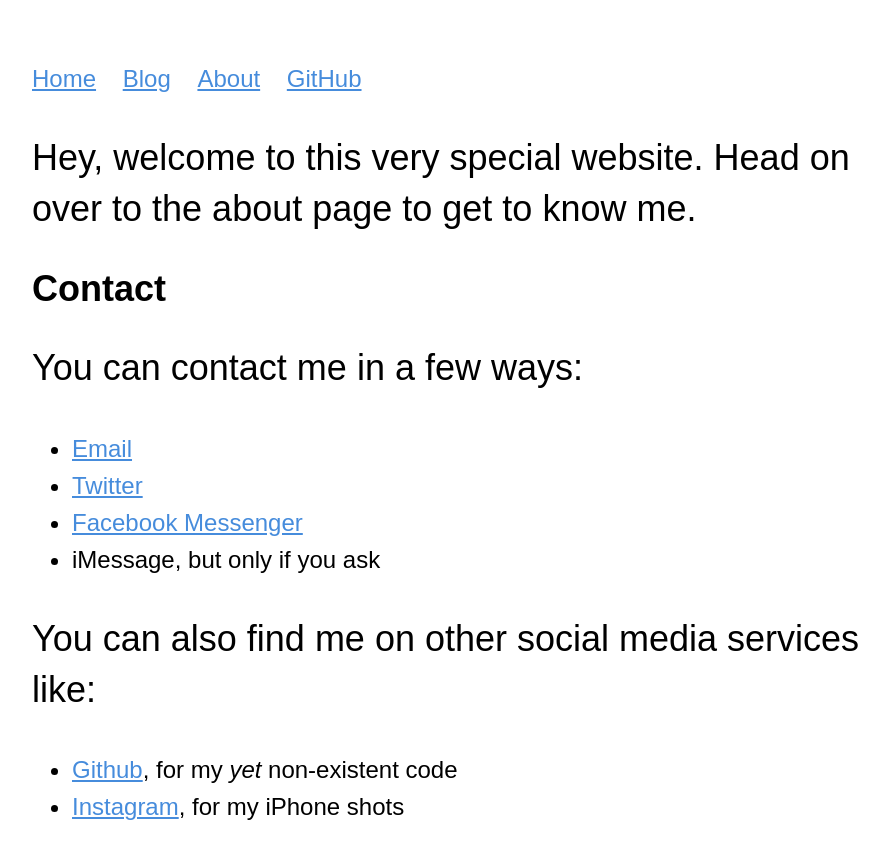
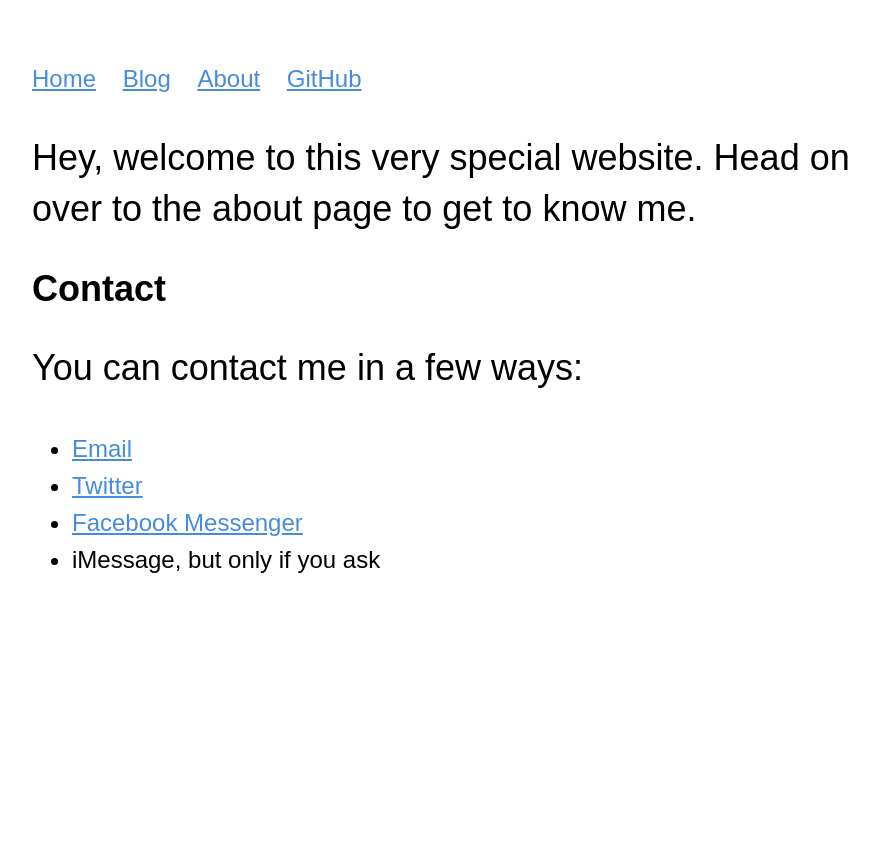
Before and after one commit to georgeperez/titanpointe.org, a Jekyll site: the page built from index.html, in a window 1280 px wide. Shown: the top 859 px of the page, without its empty margins (160-1049 px from the left). Built offline with Jekyll 4.4.1, drawn with Linux system fonts in a browser that asks for light colours.

Commit message:
Removed other social media links

```diff
--- a/index.html
+++ b/index.html
@@ -17,10 +17,4 @@ title: George Perez Marrero
     <li><a href="https://m.me/georgeperezmarrero">Facebook Messenger</a></li>
     <li>iMessage, but only if you ask</li>
   </ul>
-
-  <p>You can also find me on other social media services like:</p>
-  <ul>
-    <li><a href="https://github.com/georgeperez">Github</a>, for my <em>yet</em> non-existent code</li>
-    <li><a href="https://instagram.com/georgeperez">Instagram</a>, for my iPhone shots</li>
-  </ul>
 </div><!-- /.body -->
```
